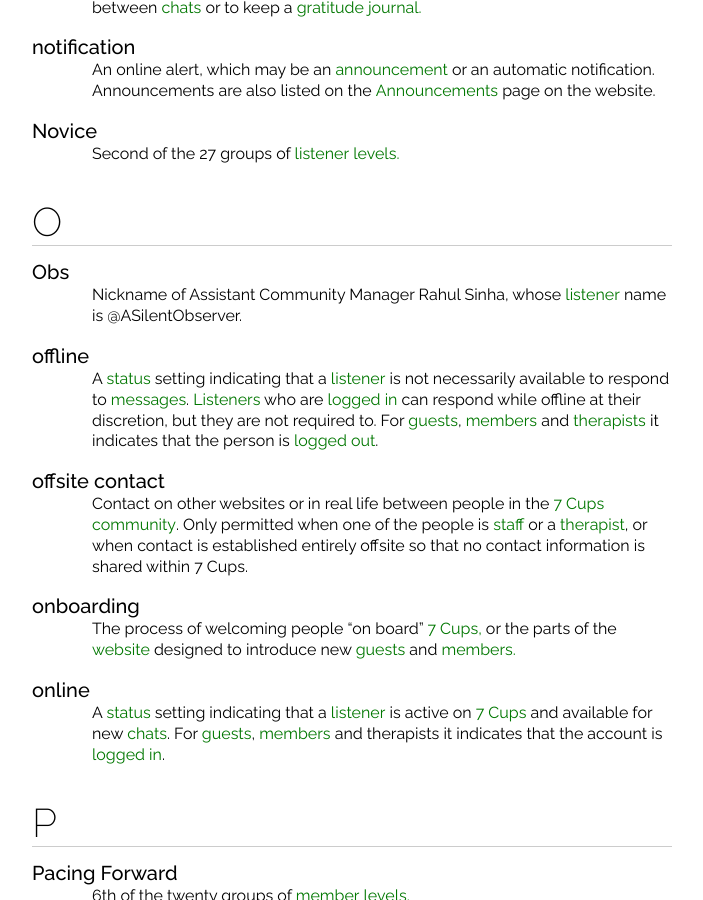
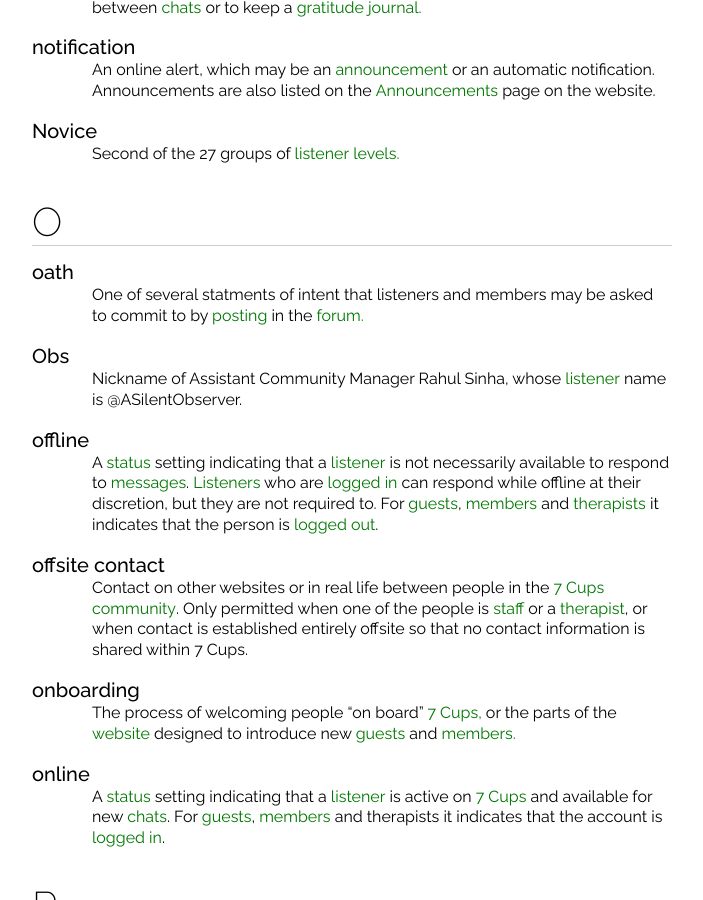
Before and after one commit to RarelyCharlie/rarelycharlie.github.io, a Jekyll site: the page built from glossary-framed.md, in a window 1280 px wide and 900 px high, scrolled down 19895 px. Shown: the whole window, without its empty margins (288-991 px from the left). Built offline with Jekyll 4.4.1, drawn with Linux system fonts in a browser that asks for light colours; some of the changed text lies outside the part shown.

Commit message:
Update glossary.md

```diff
--- a/_includes/glossary.md
+++ b/_includes/glossary.md
@@ -633,6 +633,9 @@ Second of the 27 groups of ~~listener~~ ~~levels./level~~
 
 ## O
 
+# oath
+One of several statments of intent that listeners and members may be asked to commit to by ~~posting/post~~ in the ~~forum.~~
+
 # Obs
 Nickname of Assistant Community Manager Rahul Sinha, whose ~~listener~~ name is @ASilentObserver.
 
@@ -774,7 +777,7 @@ One of the rules in the ~~Community Guidelines~~, or one of the rules in the ~~t
 A team of ~~listeners/~~ who check profiles to ensure they are appropriate.
 
 # Sage
-20th of the 27 groups of ~~listener~~ ~~levels./level~~
+20th of the 27 groups of ~~listener~~ ~~levels./level~~ Also an unrelated listener ~~badge~~ awarded for a ~~post~~ that receives 25 ~~upvotes.~~
 
 # Scaling Summit
 18th of the twenty groups of ~~member~~ ~~levels./level~~
```
